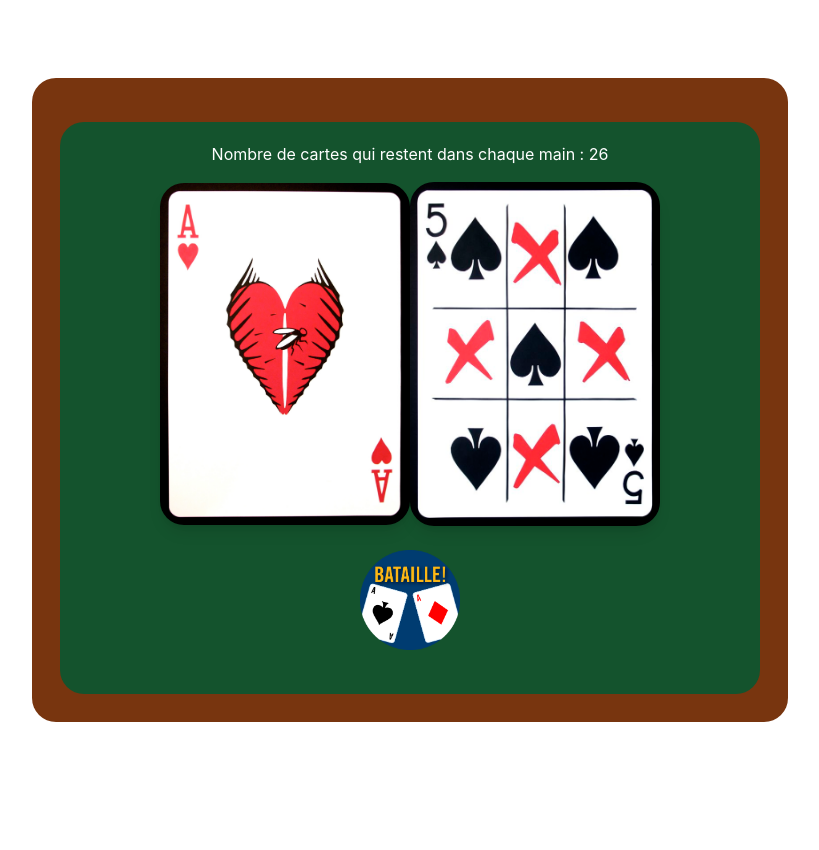
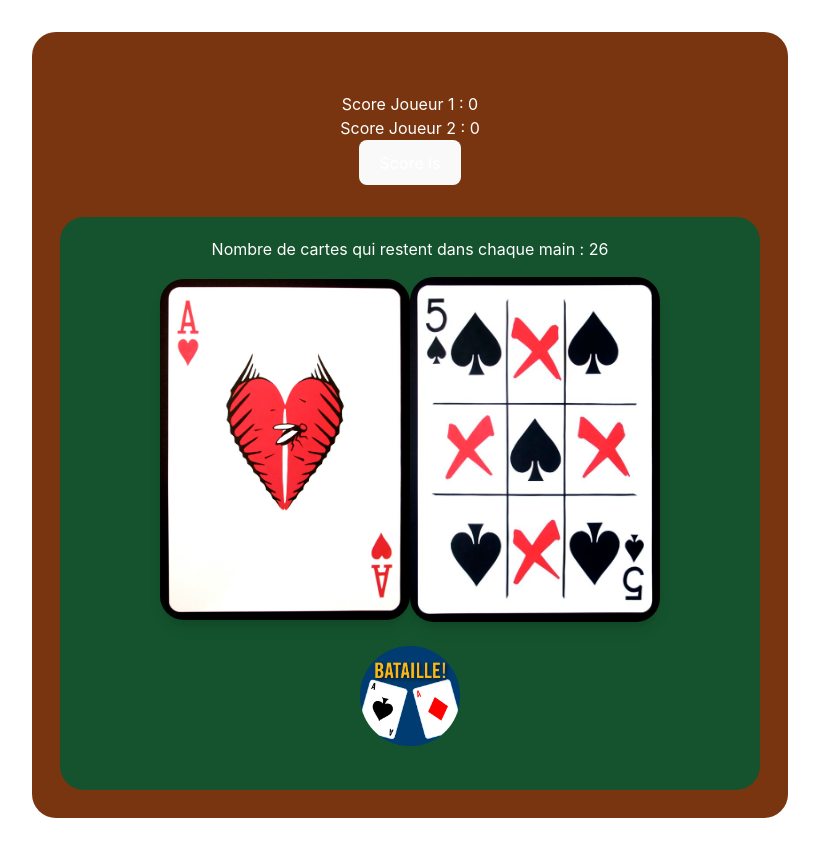
Before and after one commit to HanaaBelle/war-game-project, a React (Vite) app: page / in a window 1280 px wide. Shown: the whole page, without its empty margins (230-1049 px from the left). Before the commit the page ends 800 px from the top, so only its background shows below. Built offline with nearby package versions, Linux system fonts and the light colour scheme.

Commit message:
Added display scores

```diff
--- a/src/components/ScoreBoard.jsx
+++ b/src/components/ScoreBoard.jsx
@@ -1,10 +1,19 @@
-import React from 'react';
+import React, {useState} from 'react';
 
-function ScoreBoard() {
+function ScoreBoard({scoreJoueur1, scoreJoueur2}) {
+
     return (
-        <div className="score-board mt-4 text-center">
-            {/* Logique et affichage des scores (à faire) */}
-        </div>
+        <>
+            <div className="score-board text-center text-white">
+                <div className="card">
+                    <div>Score Joueur 1 : {scoreJoueur1}</div>
+                    <div>Score Joueur 2 : {scoreJoueur2}</div>
+                    <button>
+                        Score is {}
+                    </button>
+                </div>
+            </div>
+        </>
     );
 }
 
```
Also changed, not shown: 1 other file (tests, documents, lock files or other folders).
